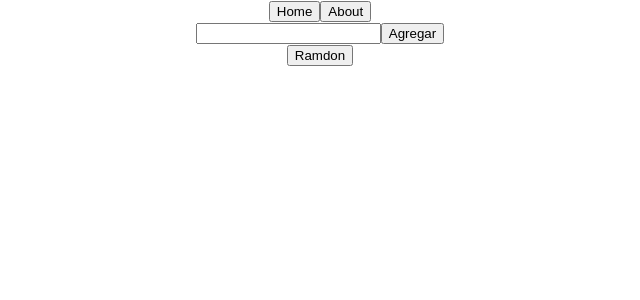
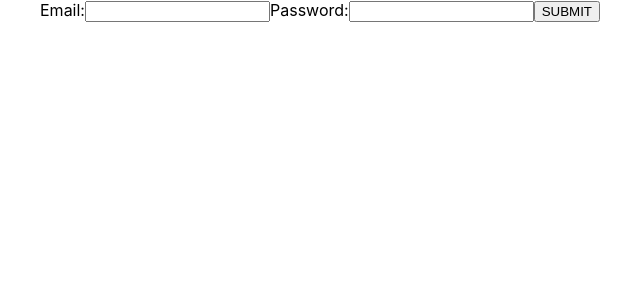
Before and after one commit to VDelCastilloH/Rick_And_Morty, a React (Create React App) app: page / in a window 1280 px wide. Shown: the top 300 px of the page, without its empty margins (320-960 px from the left). Built offline with nearby package versions, Linux system fonts and the light colour scheme.

Commit message:
Homework React Form proyecto integrador

```diff
--- a/src/App.js
+++ b/src/App.js
@@ -1,11 +1,14 @@
 import './App.css';
+import { useEffect, useState } from 'react';
+import axios from 'axios';
+import {Routes, Route, useLocation, useNavigate} from 'react-router-dom';
+
+//!Componentes
+import Cards from './components/Cards.jsx';
 import Nav from "./components/Nav";
-import { useState } from 'react';
-import Cards from './components/Cards.jsx';
-import axios from 'axios';
-import {Routes,Route} from 'react-router-dom';
 import About from './components/About';
 import Detail from './components/Detail';
+import Form from './components/Form';
 //import React from 'react';
 //import Card from './components/Card.jsx';
 //import SearchBar from './components/SearchBar.jsx';
@@ -14,6 +17,28 @@ import Detail from './components/Detail';
 function App() {
 
    const [characters,setCharacters] = useState([]);
+   const[access,setAccess] = useState(false);
+
+   //!FORM
+   const {pathname} = useLocation(); //muestra donde estoy parado
+   //console.log(pathname);
+   const navigate = useNavigate();
+
+   const EMAIL = "viti@gmail.com"
+   const PASSWORD = "Pass123"
+
+   function login(userData) {
+      if (userData.password === PASSWORD && userData.email === EMAIL) {
+         setAccess(true);
+         navigate('/home');
+      } else {
+         alert('Usuario o contraseña incorrecta')
+      }
+   }
+
+   useEffect(()=>{
+      !access && navigate('/');
+   },[access]);
 
    //La funcion onSearch extrae todos los personajes de la api
    function onSearch(id){
@@ -30,15 +55,16 @@ function App() {
       .catch((err) => window.alert(err));
    };
 
-   //La funcion onClose eliminaa un personaje por su id
+   //La funcion onClose elimina un personaje por su id
    function onClose(id){
       setCharacters(characters.filter(char => char.id !== id))
    }
 
    return (
       <div className='App'>
-         <Nav onSearch = {onSearch}/>
+         {(pathname !== '/' && <Nav onSearch = {onSearch}/>)}
          <Routes>
+            <Route path='/' element= {<Form login = {login}/>}/>
             <Route path='/home' element={<Cards characters={characters} onClose = {onClose}/>}/>
             <Route path='/about' element={<About/>}/>
             <Route path='/detail/:id' element={<Detail/>}/>
--- a/src/components/Card.jsx
+++ b/src/components/Card.jsx
@@ -1,20 +1,18 @@
-import { Link, useParams } from "react-router-dom";
+import { Link } from "react-router-dom";
 
 export default function Card(props) {
-
-   const {id} = useParams();
 
    return (
       <div>
          <button onClick={()=> props.onClose(props.id)}>X</button>
-         <Link to={`/detail/${id}`}>
+         <Link to={`/detail/${props.id}`}>
          <h2>{props.name}</h2>
          </Link>
          <h2>{props.status}</h2>
          <h2>{props.species}</h2>
          <h2>{props.gender}</h2>
          <h2>{props.origin}</h2>
-         <img src={props.image} alt='Imagen de Rick' />
+         <img src={props.image} alt='Imagen de personaje' />
       </div>
    );
 }
--- a/src/components/Detail.jsx
+++ b/src/components/Detail.jsx
@@ -24,14 +24,14 @@ function Detail(){
     return(
         <div>
             {character.name && (
-            <>
-                <h1>{character.name}</h1>
-                <h2>STATUS | {character.status}</h2>
-                <h2>SPECIE | {character.species}</h2>
-                <h2>GENDER | {character.gender}</h2>
-                <h2>ORIGIN | {character.origin.name}</h2>
-                <img src={character.image} alt="imagen del personaje"/>
-            </>
+                <>
+                <h1>{character?.name}</h1>
+                <h2>STATUS | {character?.status}</h2>
+                <h2>SPECIE | {character?.species}</h2>
+                <h2>GENDER | {character?.gender}</h2>
+                <h2>ORIGIN | {character?.origin?.name}</h2>
+                <img src={character?.image} alt="imagen del personaje"/>
+                </>
             )}
         </div>
     );
--- /dev/null
+++ b/src/components/Form.jsx
@@ -0,0 +1,39 @@
+import { useState } from "react";
+import validation from "./validation";
+
+function Form ({login}){
+
+    const[userData, setUserData] = useState({
+        email:'',
+        password:''
+    });
+
+    const [errors,setErrors] = useState({})
+
+    const handleChange = (event) =>{
+        let property = event.target.name;
+        let value = event.target.value;
+
+        setUserData({...userData,[property]:value});
+        setErrors(validation({...userData,[property]:value}))
+    }
+
+    const handleSubmit =(event)=>{
+        event.preventDefault()
+        login(userData)
+    }
+
+return(
+<div>
+    <form onSubmit={handleSubmit}>
+        <label>Email:</label>
+        <input type='text' name='email' onChange={handleChange} value={userData.email}/>
+        <label>Password:</label>
+        <input type='text' name='password' onChange={handleChange} value={userData.password}/>
+        <button>SUBMIT</button>
+    </form>
+</div>
+);
+}
+
+export default Form;
--- a/src/components/Nav.jsx
+++ b/src/components/Nav.jsx
@@ -7,7 +7,7 @@ function Nav(props){
     //La funcion random genera un id aleatorio para renderizar un nuevo personaje
     function ramdon() {
         const numAle = Math.floor(Math.random() * 826) + 1
-         props.onSearch(numAle);
+        props.onSearch(numAle);
     }
 
     return (
--- /dev/null
+++ b/src/components/validation.js
@@ -0,0 +1,15 @@
+const regexMail = /^\w+([\.-]?\w+)*@\w+([\.-]?\w+)*(\.\w{3})+$/
+const regexNum = /\d/;
+
+const validation = (userData) => {
+    const errors ={}
+
+    if(!userData.email) errors.email = 'Debe ingresar un email';
+    else if(!regexMail.test(userData.email)) errors.email = 'Ingreso un email invalido';
+
+    else if(!userData.password) errors.password = 'Debe ingresar una contraseña';
+    else if(!regexNum.test(userData.password)) errors.password= 'La constraseña debe tener al menos 1 numero';
+    return errors;
+}
+
+export default validation;
```
